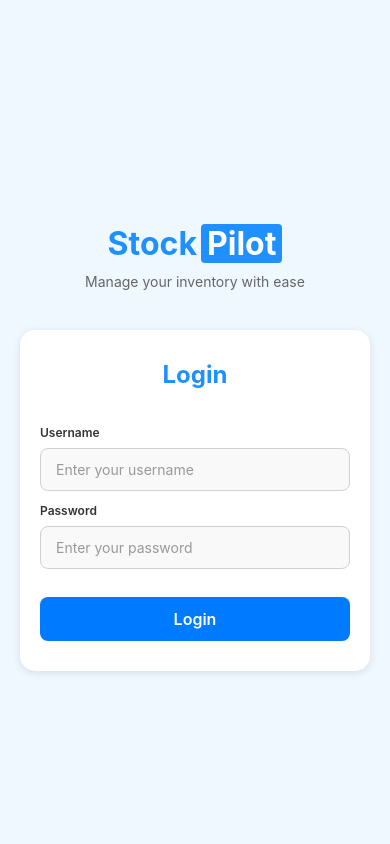
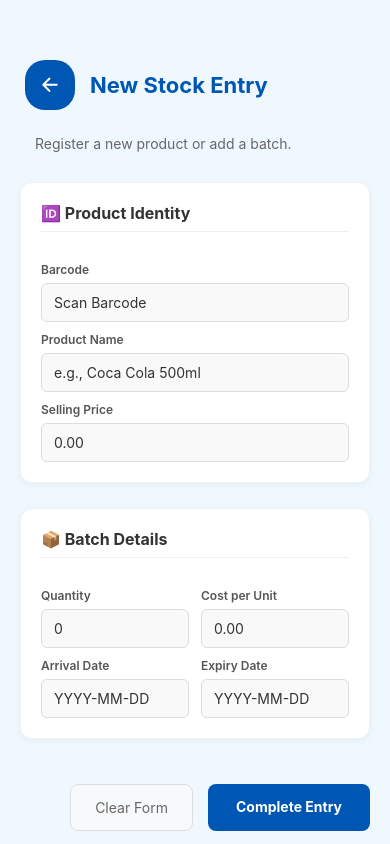
Before and after one commit to Abnormal03/Super-Market-Inventory, a React Native app: screen / in a window 390 px wide. Built offline with nearby package versions, Linux system fonts and the light colour scheme.

Commit message:
NewOrder Screen

```diff
--- a/App.js
+++ b/App.js
@@ -1,11 +1,11 @@
 import { StatusBar } from "expo-status-bar";
 import { StyleSheet, View } from "react-native";
 import LoginScreen from "./src/screens/auth/LoginScreen";
-
+import NewOrder from "./src/screens/manager/RestocksScreen"
 export default function App() {
   return (
     <View style={styles.container}>
-      <LoginScreen />
+      <NewOrder />
       <StatusBar style="auto" />
     </View>
   );
--- /dev/null
+++ b/src/components/BackButton.js
@@ -0,0 +1,33 @@
+import React from "react";
+import { TouchableOpacity, Text, StyleSheet } from "react-native";
+import { Ionicons } from "@expo/vector-icons"; // optional for arrow icon
+
+const BackButton = ({ onPress }) => {
+  return (
+    <TouchableOpacity style={styles.button} onPress={onPress}>
+      {/* Optional arrow icon */}
+      <Ionicons name="arrow-back" size={22} color="#fff" style={styles.icon} />
+    </TouchableOpacity>
+  );
+};
+
+const styles = StyleSheet.create({
+  button: {
+    width: 50,
+    height: 50,
+    borderRadius: 20,
+    alignItems: "center",
+    justifyContent: "center",
+    backgroundColor: "#0056b3", // Dodger Blue
+  },
+  icon: {
+    marginRight: 0,
+  },
+  text: {
+    color: "#fff",
+    fontSize: 16,
+    fontWeight: "600",
+  },
+});
+
+export default BackButton;
--- a/src/screens/manager/RestocksScreen.jsx
+++ b/src/screens/manager/RestocksScreen.jsx
@@ -0,0 +1,241 @@
+import React, { useState } from "react";
+import {
+  View,
+  Text,
+  TextInput,
+  ScrollView,
+  StyleSheet,
+  TouchableOpacity,
+  KeyboardAvoidingView,
+  Platform,
+} from "react-native";
+import BackButton from "../../components/BackButton";
+
+export default function RestockScreen() {
+  const [barcode, setBarcode] = useState("");
+  const [name, setName] = useState("");
+  const [sellingPrice, setSellingPrice] = useState("");
+  const [quantity, setQuantity] = useState("");
+  const [costPrice, setCostPrice] = useState("");
+  const [arrivalDate, setArrivalDate] = useState("");
+  const [expiryDate, setExpiryDate] = useState("");
+
+  return (
+    <KeyboardAvoidingView
+      style={styles.scroll}
+      behavior={Platform.OS === "ios" ? "padding" : "height"}
+      keyboardVerticalOffset={Platform.OS === "ios" ? 80 : 0}
+    >
+      <ScrollView contentContainerStyle={styles.container} keyboardShouldPersistTaps="handled">
+
+        {/* Header */}
+        <View style={styles.header}>
+          <BackButton onPress={() => {}} />
+          <Text style={styles.headerTitle}>New Stock Entry</Text>
+        </View>
+        <View style={styles.headerdescription}>
+          <Text style={styles.headerSubtitle}>
+            Register a new product or add a batch.
+          </Text>
+        </View>
+
+        {/* Product Identity Card */}
+        <View style={styles.card}>
+          <Text style={styles.cardTitle}>🆔 Product Identity</Text>
+
+          <Text style={styles.label}>Barcode</Text>
+          <TextInput
+            style={styles.input}
+            placeholder="Scan Barcode"
+            value={barcode}
+            onChangeText={setBarcode}
+          />
+
+          <Text style={styles.label}>Product Name</Text>
+          <TextInput
+            style={styles.input}
+            placeholder="e.g., Coca Cola 500ml"
+            value={name}
+            onChangeText={setName}
+          />
+
+          <Text style={styles.label}>Selling Price</Text>
+          <TextInput
+            style={styles.input}
+            placeholder="0.00"
+            keyboardType="numeric"
+            value={sellingPrice}
+            onChangeText={setSellingPrice}
+          />
+        </View>
+
+        {/* Batch Details Card */}
+        <View style={styles.card}>
+          <Text style={styles.cardTitle}>📦 Batch Details</Text>
+
+          <View style={styles.row}>
+            <View style={styles.col}>
+              <Text style={styles.label}>Quantity</Text>
+              <TextInput
+                style={styles.input}
+                placeholder="0"
+                keyboardType="numeric"
+                value={quantity}
+                onChangeText={setQuantity}
+              />
+            </View>
+            <View style={styles.col}>
+              <Text style={styles.label}>Cost per Unit</Text>
+              <TextInput
+                style={styles.input}
+                placeholder="0.00"
+                keyboardType="numeric"
+                value={costPrice}
+                onChangeText={setCostPrice}
+              />
+            </View>
+          </View>
+
+          <View style={styles.row}>
+            <View style={styles.col}>
+              <Text style={styles.label}>Arrival Date</Text>
+              <TextInput
+                style={styles.input}
+                placeholder="YYYY-MM-DD"
+                value={arrivalDate}
+                onChangeText={setArrivalDate}
+              />
+            </View>
+            <View style={styles.col}>
+              <Text style={styles.label}>Expiry Date</Text>
+              <TextInput
+                style={styles.input}
+                placeholder="YYYY-MM-DD"
+                value={expiryDate}
+                onChangeText={setExpiryDate}
+              />
+            </View>
+          </View>
+        </View>
+
+        {/* Actions */}
+        <View style={styles.actions}>
+          <TouchableOpacity style={styles.btnSecondary}>
+            <Text style={styles.btnSecondaryText}>Clear Form</Text>
+          </TouchableOpacity>
+          <TouchableOpacity style={styles.btnPrimary}>
+            <Text style={styles.btnPrimaryText}>Complete Entry</Text>
+          </TouchableOpacity>
+        </View>
+      </ScrollView>
+    </KeyboardAvoidingView>
+  );
+}
+
+const styles = StyleSheet.create({
+  scroll: {
+    flex: 1,
+    backgroundColor: "#F0F8FF",
+  },
+  container: {
+    paddingTop: 60,
+    padding: 20,
+  },
+  header: {
+    marginBottom: 20,
+    flexDirection: "row",
+    alignItems: "center",
+    gap: 15,
+    paddingLeft: 5,
+  },
+  headerdescription: {
+    marginBottom: 30,
+    paddingLeft: 15,
+  },
+  headerTitle: {
+    fontSize: 22,
+    fontWeight: "bold",
+    color: "#0056b3",
+  },
+  headerSubtitle: {
+    fontSize: 14,
+    color: "#666",
+    marginTop: 5,
+  },
+  card: {
+    backgroundColor: "#fff",
+    borderRadius: 12,
+    padding: 20,
+    marginBottom: 25,
+    shadowColor: "#000",
+    shadowOffset: { width: 0, height: 2 },
+    shadowOpacity: 0.05,
+    shadowRadius: 6,
+    elevation: 3,
+    borderWidth: 1,
+    borderColor: "#eef2f5",
+  },
+  cardTitle: {
+    fontSize: 16,
+    fontWeight: "bold",
+    color: "#333",
+    marginBottom: 20,
+    borderBottomWidth: 1,
+    borderBottomColor: "#f0f0f0",
+    paddingBottom: 8,
+  },
+  label: {
+    fontSize: 12,
+    fontWeight: "600",
+    color: "#555",
+    marginBottom: 6,
+    marginTop: 10,
+  },
+  input: {
+    borderWidth: 1,
+    borderColor: "#ddd",
+    borderRadius: 6,
+    paddingHorizontal: 12,
+    paddingVertical: 10,
+    fontSize: 14,
+    backgroundColor: "#F9F9F9",
+    color: "#333",
+  },
+  row: {
+    flexDirection: "row",
+    justifyContent: "space-between",
+    gap: 12,
+  },
+  col: {
+    flex: 1,
+  },
+  actions: {
+    flexDirection: "row",
+    justifyContent: "flex-end",
+    gap: 15,
+    marginTop: 20,
+  },
+  btnPrimary: {
+    backgroundColor: "#0056b3",
+    paddingVertical: 14,
+    paddingHorizontal: 28,
+    borderRadius: 8,
+  },
+  btnPrimaryText: {
+    color: "#fff",
+    fontWeight: "bold",
+    fontSize: 14,
+  },
+  btnSecondary: {
+    backgroundColor: "#f8f9fa",
+    paddingVertical: 14,
+    paddingHorizontal: 24,
+    borderRadius: 8,
+    borderWidth: 1,
+    borderColor: "#ddd",
+  },
+  btnSecondaryText: {
+    color: "#666",
+    fontSize: 14,
+  },
+});
```
